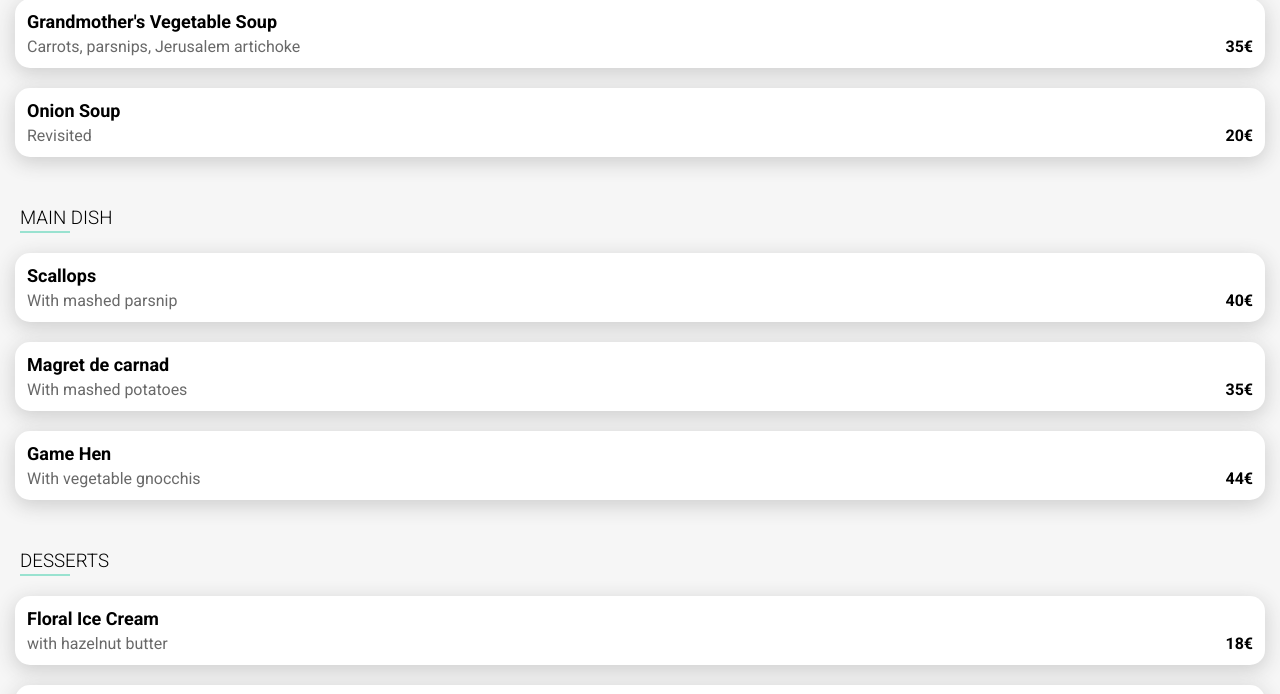
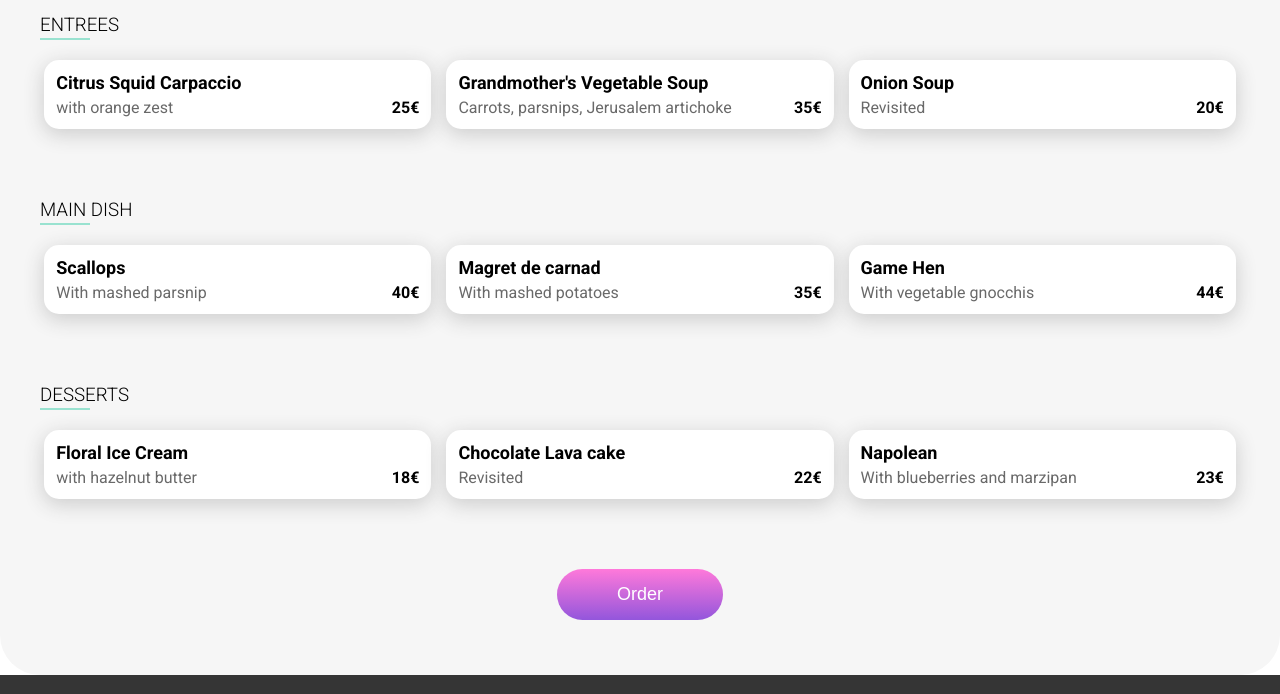
Before and after one commit to gl-cardillo/cardillo_giovanni_luca_2nd_111222, a plain HTML site: page cardillo_giovanni_luca_2_111222/a_la_française.html in a window 1280 px wide. Shown: the part 558-1252 px from the top of the page. Drawn offline with Linux system fonts and the light colour scheme; a web font is replaced by a local one.

Commit message:
add style menu tablet desktop

```diff
--- a/cardillo_giovanni_luca_2_111222/a_la_française.html
+++ b/cardillo_giovanni_luca_2_111222/a_la_française.html
@@ -18,12 +18,11 @@
     />
     <link rel="stylesheet" href="./css/style.css" />
     <title>ohmyfood</title>
-
   </head>
   <body>
     <header class="header-menu">
       <a href="./index.html">
-        <i class="fa-solid fa-arrow-left-long fa-xl"></i
+        <i class="fa-solid fa-arrow-left fa-2xl"></i
       ></a>
       <img src="./images/logo/ohmyfood.png" alt="logo" />
     </header>
@@ -37,6 +36,7 @@
         <div class="courses">
           <h3>ENTREES</h3>
           <div class="border"></div>
+          <div class="dishes">
             <div class="dish">
               <div>
                 <h4>Citrus Squid Carpaccio</h4>
@@ -59,9 +59,11 @@
               <p class="price">20€</p>
             </div>
           </div>
+        </div>
         <div class="courses">
           <h3>MAIN DISH</h3>
           <div class="border"></div>
+          <div class="dishes">
             <div class="dish">
               <div>
                 <h4>Scallops</h4>
@@ -84,9 +86,13 @@
               <p class="price">44€</p>
             </div>
           </div>
+        </div>
         <div class="courses">
+          <div>
             <h3>DESSERTS</h3>
             <div class="border"></div>
+          </div>
+          <div class="dishes">
             <div class="dish">
               <div>
                 <h4>Floral Ice Cream</h4>
@@ -109,6 +115,7 @@
               <p class="price">23€</p>
             </div>
           </div>
+        </div>
         <div class="button-container"><button>Order</button></div>
       </section>
     </main>
--- a/cardillo_giovanni_luca_2_111222/scss/layout/_footer.scss
+++ b/cardillo_giovanni_luca_2_111222/scss/layout/_footer.scss
@@ -1,18 +1,19 @@
 footer {
   background-color: #353535;
-  padding: 20px;
+  padding: 15px;
   color: #ffffff;
   font-size: 15px;
-  display: flex;
-  align-items: center;
 
   @include tablet {
     padding: 35px;
+    display: flex;
+    align-items: center;
+    justify-content: center;
   }
 
   h1 {
     font-family: $font-titles;
-    font-size: 18px;
+    font-size: 20px;
     margin-bottom: 20px;
 
     @include tablet {
@@ -20,7 +21,7 @@ footer {
     }
   }
 
-  &> div {
+  & > div {
     display: flex;
     flex-direction: column;
     gap: 10px;
@@ -29,6 +30,11 @@ footer {
       flex-direction: row;
       align-items: center;
       gap: 30px;
+      justify-content: center;
+    }
+
+    @include desktop {
+      gap: 50px;
     }
 
     div {
@@ -39,8 +45,6 @@ footer {
       i {
         width: 15px;
       }
-
     }
   }
-
 }
--- a/cardillo_giovanni_luca_2_111222/scss/layout/_header.scss
+++ b/cardillo_giovanni_luca_2_111222/scss/layout/_header.scss
@@ -15,6 +15,10 @@ header {
     @include laptop {
       width: 40%;
     }
+
+    @include desktop {
+      width: 30%;
+    }
   }
 }
 
@@ -27,5 +31,10 @@ header {
   i {
     position: absolute;
     left: 5%;
+    font-size: 22px;
+
+    @include tablet {
+      font-size: 50px;
+    }
   }
 }
--- a/cardillo_giovanni_luca_2_111222/scss/page/_homepage.scss
+++ b/cardillo_giovanni_luca_2_111222/scss/page/_homepage.scss
@@ -173,6 +173,13 @@
         font-size: 18px;
         padding: 7px 30px;
       }
+
+      @include desktop {
+        left: 83%;
+        font-size: 20px;
+        padding: 7px 30px;
+
+      }
     }
 
     img {
--- a/cardillo_giovanni_luca_2_111222/scss/page/_menu.scss
+++ b/cardillo_giovanni_luca_2_111222/scss/page/_menu.scss
@@ -3,23 +3,47 @@
     height: 300px;
     background-size: contain;
     margin-bottom: -95px;
+
+    @include tablet {
+      height: 400px;
+    }
+
+    @include laptop {
+      height: 450px;
+    }
+    @include desktop {
+      height: 550px;
+    }
   }
 
   .background-note {
     background-image: url(../images/restaurants/stil-u2Lp8tXIcjw-unsplash.jpg);
     background-size: cover;
-    background-position: right 35% bottom 10%;
+    background-position: right 0% bottom 30%;
   }
 
   .background-gout {
     background-image: url(../images/restaurants/jay-wennington-N_Y88TWmGwA-unsplash.jpg);
+
+    @include tablet {
+      background-size: cover;
+      background-position: right 0% bottom 30%;
+    }
   }
   .background-francaise {
     background-image: url(../images/restaurants/toa-heftiba-DQKerTsQwi0-unsplash.jpg);
+    @include tablet {
+      background-size: cover;
+      background-position: right 0% bottom 0%;
+    }
   }
 
   .background-delice {
     background-image: url(../images/restaurants/louis-hansel-shotsoflouis-qNBGVyOCY8Q-unsplash.jpg);
+    @include tablet {
+      background-size: cover;
+      background-position: right 0% bottom 0%;
+    }
   }
 }
 
@@ -83,6 +107,19 @@
         align-self: flex-end;
       }
     }
+
+    @include laptop {
+      .dishes {
+        display: flex;
+        justify-content: center;
+        flex-wrap: wrap;
+        gap: 15px;
+      }
+
+      .dish {
+        width: 32%;
+      }
+    }
   }
   .button-container {
     display: flex;
@@ -93,4 +130,8 @@
       padding: 15px 60px;
     }
   }
+
+  @include tablet {
+    padding: 35px;
+  }
 }
```
Also changed, not shown: cardillo_giovanni_luca_2_111222/La_palette_du_goût.html (+7 -1 lines), cardillo_giovanni_luca_2_111222/Le_délice_des_sens.html (+7 -2 lines), cardillo_giovanni_luca_2_111222/la_note_enchantée.html (+7 -2 lines), cardillo_giovanni_luca_2_111222/css/style.css. Lines whose indentation alone changed are shown as unchanged.
